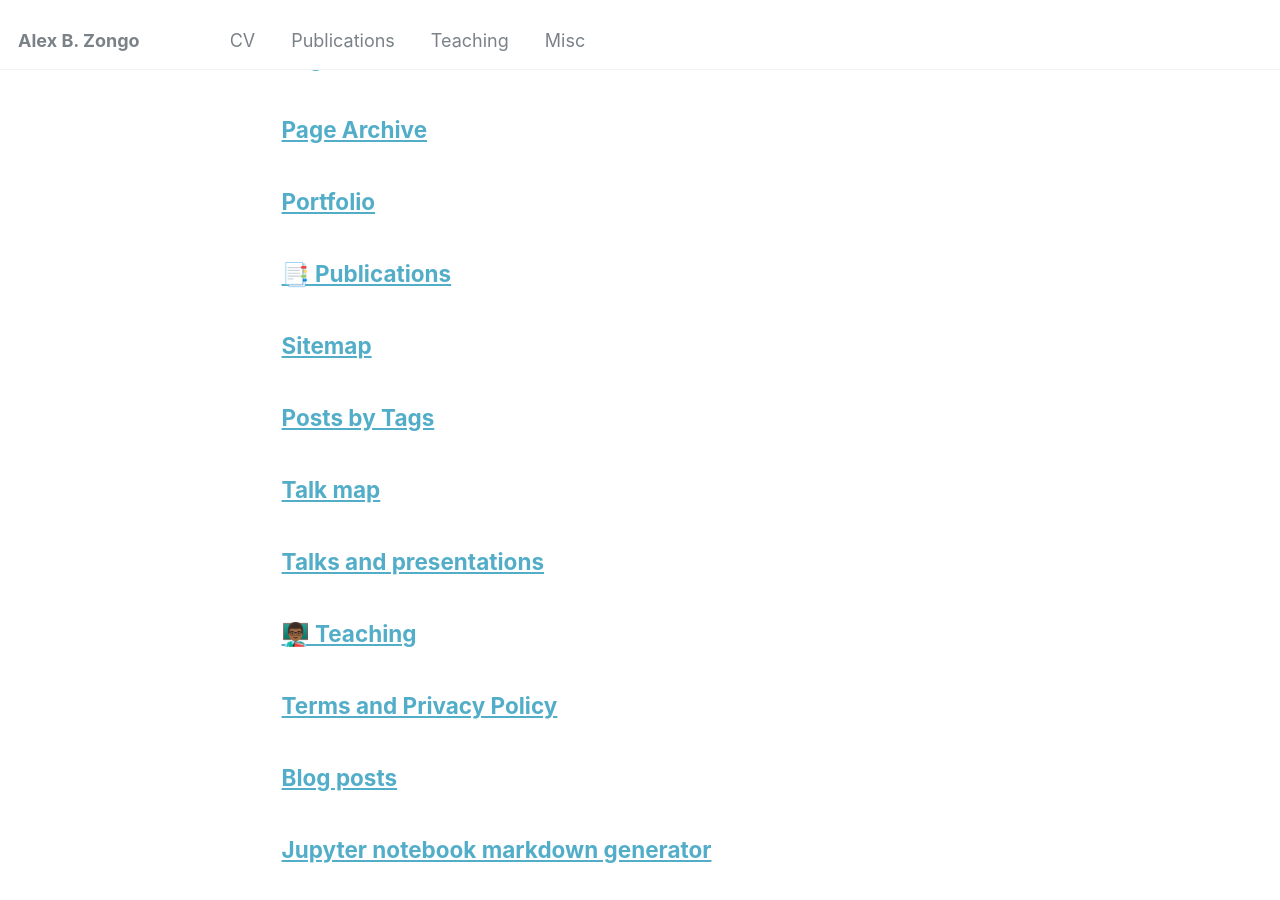
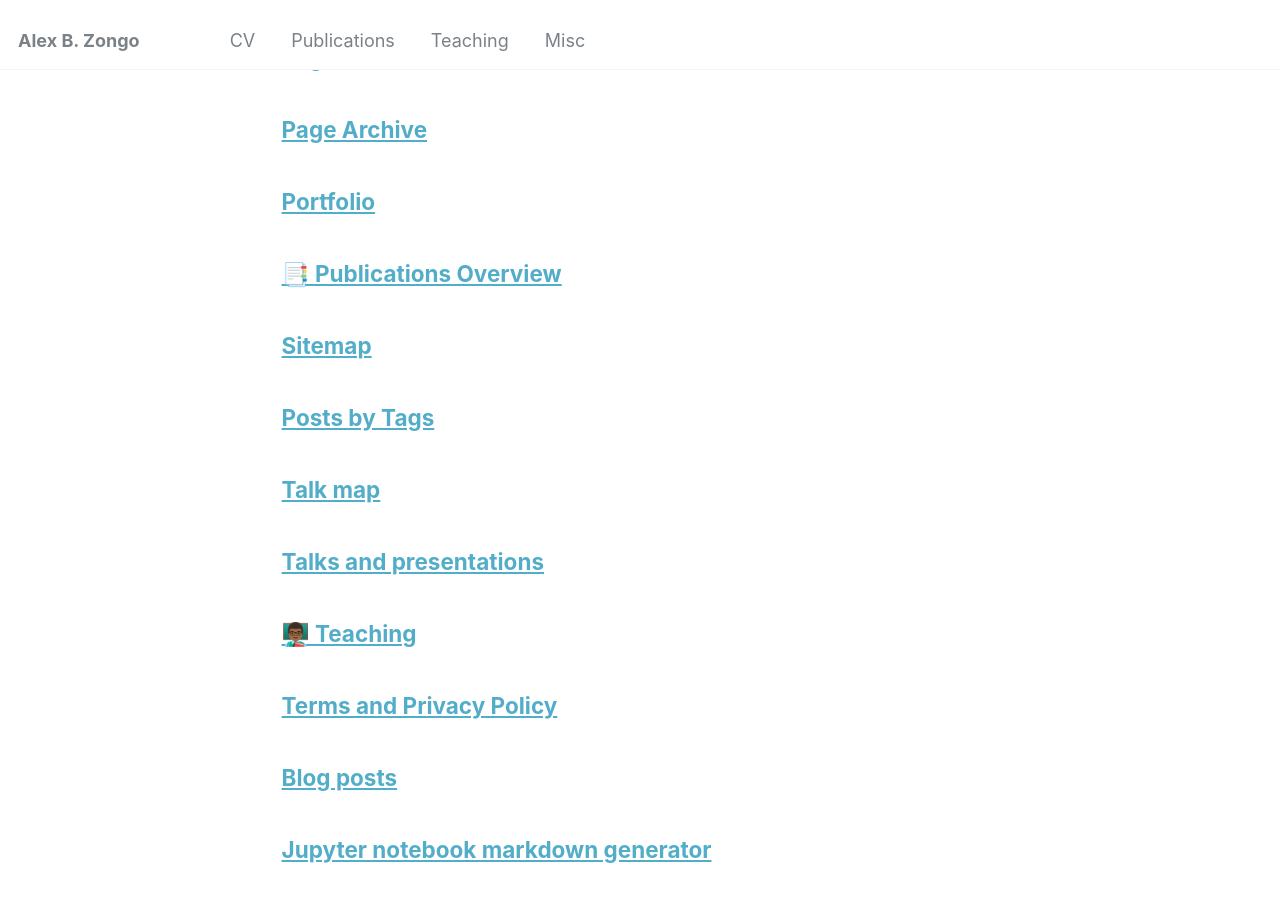
Before and after one commit to Alex-Zongo/alex-zongo.github.io, a Jekyll site: the page built from _pages/page-archive.html, in a window 1280 px wide and 900 px high, scrolled down 711 px. Built offline with Jekyll 4.4.1, drawn with Linux system fonts in a browser that asks for light colours.

Commit message:
fix publication layout

```diff
--- a/_pages/publications.md
+++ b/_pages/publications.md
@@ -1,10 +1,10 @@
 ---
 layout: archive
-title: "📑 Publications"
+title: "📑 Publications Overview"
 permalink: /publications/
 author_profile: true
 ---
-<h2 style="margin-top:1em;">Publications Overview</h2>
+<!-- <h2 style="margin-top:1em;">Publications Overview</h2> -->
 <p style="margin-bottom: 2em;">Below is a selection of my academic publications and research outputs.
 You can explore the full list on my <a href="{{site.author.googlescholar}}" target="_blank">Google Scholar</a> profile.</p>
 <hr style="border-top:1px solid #ddd; margin:2em 0;">
```
